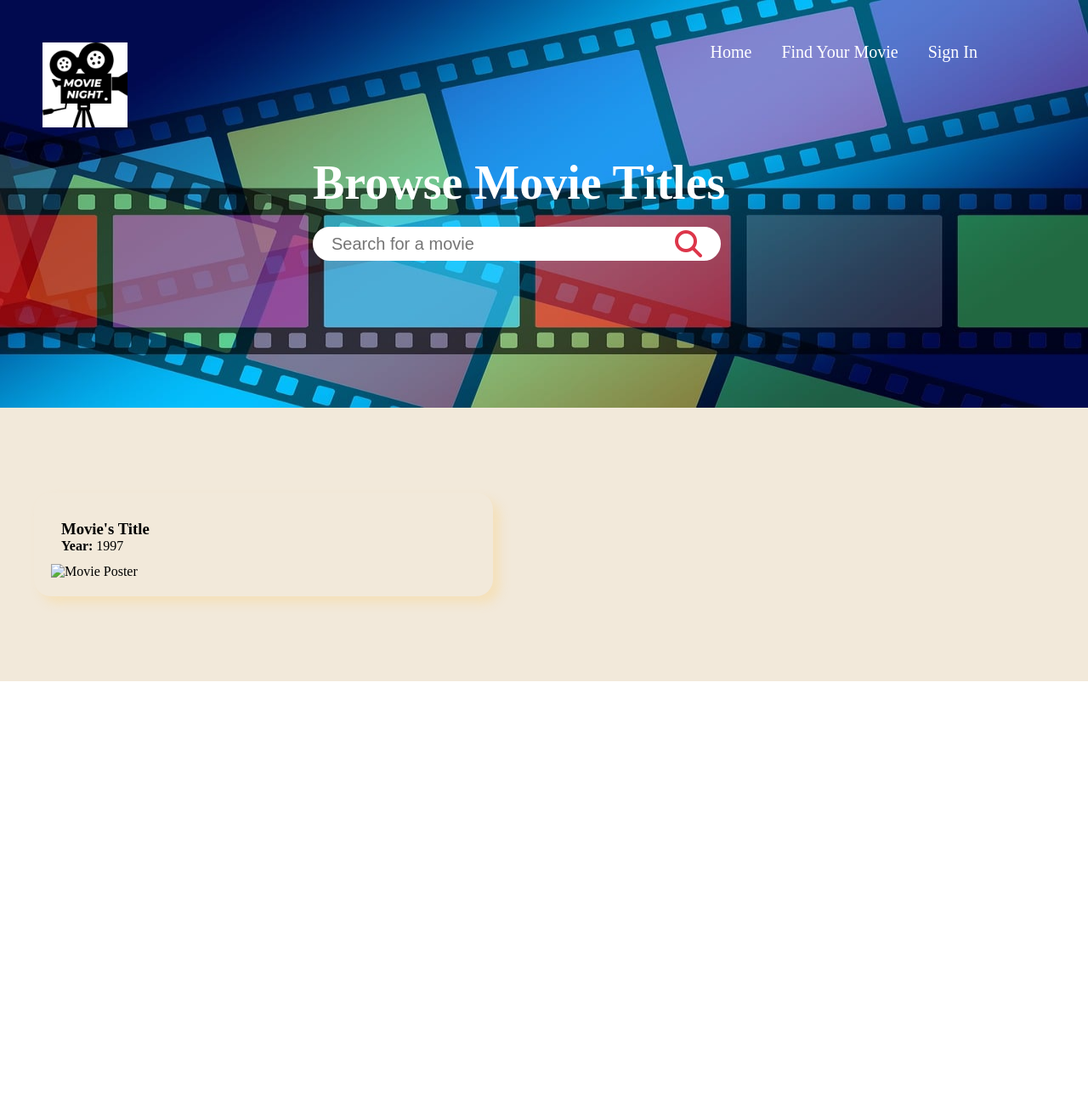
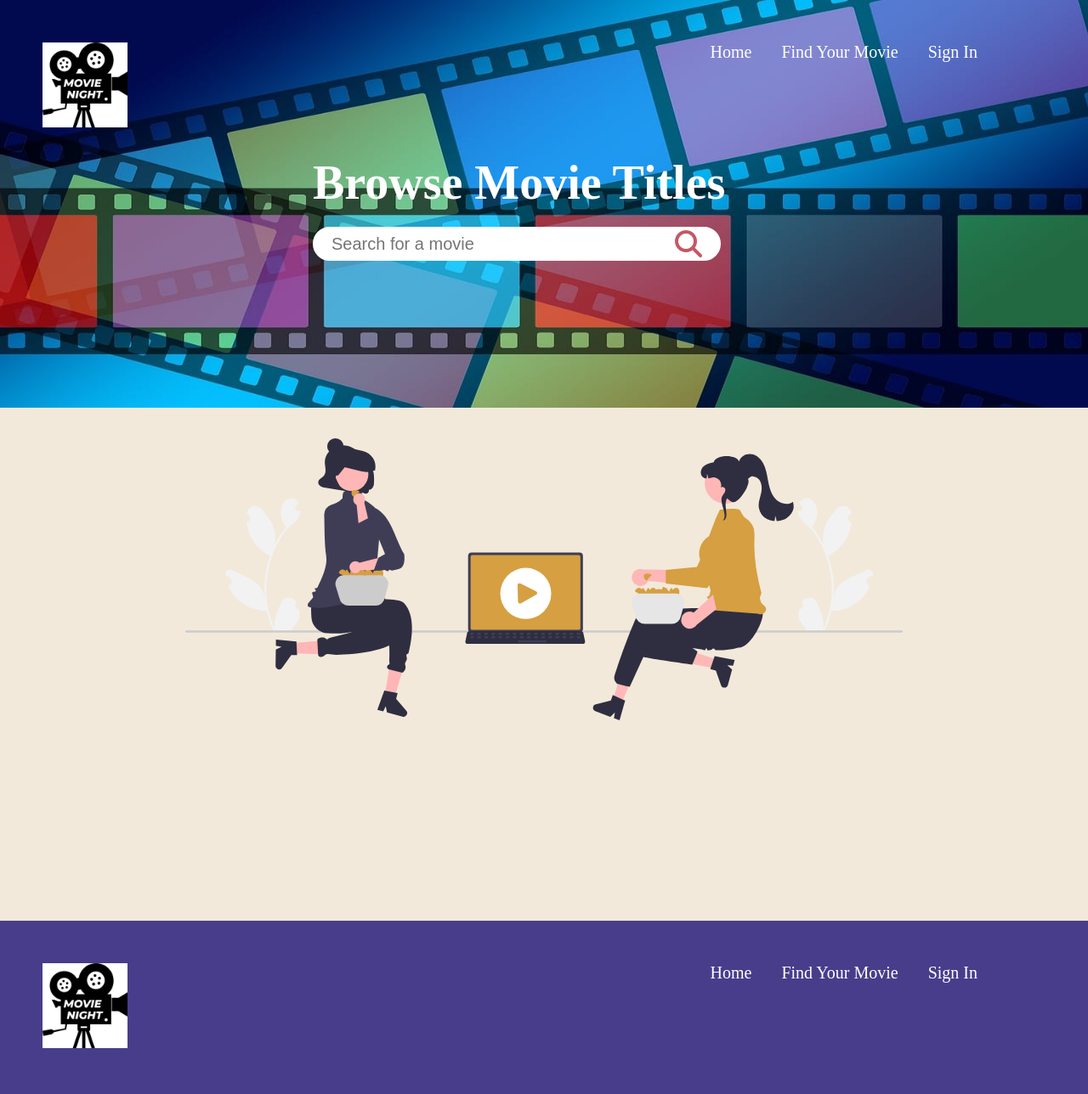
Before and after one commit to Mercedes97-coder/JSfinalOMDb, a plain HTML site: page index.HTML in a window 1280 px wide. Shown: the whole page at 85% size. Before the commit the page ends 802 px from the top, so only its background shows below. Drawn offline with Linux system fonts and the light colour scheme; no server answers.

Commit message:
java for  search updated

```diff
--- a/app.js
+++ b/app.js
@@ -1,18 +1,45 @@
 
+
+document.addEventListener('DOMContentLoaded', () => {
 const movieListEl = document.querySelector(".movie-list");
+const searchInput = document.querySelector('input[type="searchInput"]');
+const placeholder = document.querySelector('.place-holder__img--wrapper');
 
-async function main() {
-  const movies = await fetch("https://omdbapi.com/?s=fast&apikey=d9398c17");
+console.log("movieListEl:" , movieListEl);
+
+movieListEl.style.display = 'none';
+placeholder.style.display = 'flex';
+
+async function searchMovies() {
+  const searchTerm = searchInput.value;
+  if (!searchTerm) {
+    alert('Please type a movie name.');
+    return;
+  }
+  const movies = await fetch(`https://omdbapi.com/?s=${searchTerm}&apikey=d9398c17`);
   const moviesData = await movies.json();
   console.log(moviesData);
-  movieListEl.innerHTML = moviesData.Search.map((movies) =>
-    moviesHTML(movies)
-  ).join("");
-}
-main();
+
+  if (moviesData.Response === "True") {
+    placeholder.style.display = 'none';
+    movieListEl.style.display = 'flex';
+    movieListEl.innerHTML = moviesData.Search.map((movies) => moviesHTML(movies))
+  .join('');
+  } else {
+    alert('No movies found!')
+  }
+};
+
+window.searchMovies = searchMovies;
+searchInput.addEventListener('keypress', function(event) {
+  if (event.key === 'Enter') {
+    event.preventDefault();
+    searchMovies();
+  }
+});
 
 function moviesHTML(movies) {
-  return ` <div class="movie-card">
+  return ` <div class="movie-card" >
               <div class="movie-card__container">
                 <h3>${movies.Title}</h3>
                 <p><b>Year:</b> ${movies.Year}</p>
@@ -24,3 +51,5 @@ function moviesHTML(movies) {
               </div>
             </div>`;
 }
+
+});
--- a/index.HTML
+++ b/index.HTML
@@ -5,11 +5,11 @@
     <meta name="viewport" content="width=device-width, initial-scale=1.0" />
     <title>Document</title>
     <link rel="stylesheet" href="./style.css" />
+    <script
+    src="https://kit.fontawesome.com/b49dafaee0.js"
+    crossorigin="anonymous"></script>
+
     <script src="app.js"></script>
-    <script
-      src="https://kit.fontawesome.com/b49dafaee0.js"
-      crossorigin="anonymous"
-    ></script>
   </head>
   <body>
     <nav>
@@ -24,7 +24,7 @@
           <ul class="nav__bar--links">
             <li class="nav__bar--link">Home</li>
             <li class="nav__bar--link">Find Your Movie</li>
-            <li class="nav__bar--link btn">Sign In</li>
+            <li class="nav__bar--link btn">Sign In </li>
           </ul>
         </div>
         <div class="search__bar--wrapper">
@@ -33,9 +33,11 @@
             </h1>
           <div class="search__bar">
             <form action="/search" method="get">
-              <input type="searchInput" placeholder="Search for a movie" />
-              <i class="fa-solid fa-magnifying-glass"
-                style="color: #dd364a"
+              <input type="searchInput" placeholder="Search for a movie"
+              onkeypress="if(event.key === 'Enter') searchMovies()" />
+              <i class="fa-solid fa-magnifying-glass search__btn"
+                style="color: #c65764"
+                onclick="searchMovies()"
               ></i>
               <div id="searchResults"></div>
             </form>
@@ -44,26 +46,33 @@
       </div>
     </nav>
     <section id="movies">
+      <div class="place-holder__img--wrapper">
+        <img src="./undraw_movie-night_pkvp beige.svg" class="place-holder__img" alt="">
+      </div>
     <div class="movies__container">
         <div class="movies__row">
             <div class="movie-list">
-                <div class="movie">
-                    <div class="movie-card">
-                      <div class="movie-card__container">
-                        <h3>Movie's Title</h3>
-                        <p><b>Year:</b> 1997</p>
-                      </div>
-                      <div class="movie-card__img--wrapper">
-                        <div class="movie-card__img">
-                            <img src="Poster" class="poster__img" alt="Movie Poster">
-                        </div>
-                      </div>
-                    </div>
-                </div>
+
             </div>
         </div>
     </div>
     </section>
-    <footer></footer>
+    <footer>
+      <div class="img__wrapper--banner">
+        <img src="./video-1668906_1280.jpg" class="imgage__banner" alt="" />
+      </div>
+      <div class="nav__container">
+        <div class="nav__bar">
+          <div class="nav__bar--logo">
+            <img src="./OMDb..jpg" class="nav__bar--logo-img" alt="" />
+          </div>
+          <ul class="nav__bar--links footer__links">
+            <li class="nav__bar--link">Home</li>
+            <li class="nav__bar--link">Find Your Movie</li>
+            <li class="nav__bar--link btn">Sign In </li>
+          </ul>
+        </div>
+
+    </footer>
   </body>
 </html>
--- a/style.css
+++ b/style.css
@@ -11,7 +11,19 @@ body {
 li {
     font-size: 20px;
     list-style: none;
+    transition: all 300ms ease;
 }
+
+li:hover {
+    text-decoration: underline;
+    cursor: pointer;
+    color: rgb(202, 202, 246);
+    transform: translateY(2px);
+}
+
+
+/*NAV Section*/
+
 nav {
     position: relative;
     min-height: 60vh;
@@ -107,7 +119,18 @@ nav {
 .search__bar i {
     position: absolute;
     right: 20px;
-    pointer-events: none;
+
+}
+
+.search__btn {
+    transition: all 300ms ease;
+}
+
+
+.search__btn:active {
+    cursor: pointer;
+    color: rgb(202, 202, 246);
+    transform: translateY(2px);
 }
 
 /*
@@ -116,6 +139,12 @@ MOVIE SECTION
 
 #movies {
     background-color: rgb(242, 233, 218);
+}
+
+.place-holder__img--wrapper {
+    display: flex;
+    justify-content: center;
+    padding: 36px 0;
 }
 
 .movies__container {
@@ -129,6 +158,13 @@ MOVIE SECTION
   max-width: 1200px;
   }
 
+  .movie-list {
+    display: flex;
+    flex-wrap: wrap;
+    gap: 36px;
+  }
+
+
   .movie-card {
     display: flex;
     flex-direction: column;
@@ -137,8 +173,35 @@ MOVIE SECTION
     border-radius: 20px;
     max-width: 45%;
     padding: 20px;
+    margin: 12px;
   }
 
   .movie-card__container {
     padding: 12px;
+    width: 200px;
   }
+
+  .poster__img {
+  width: 85%; /* Adjust to your desired size */
+  height: auto; /* Keeps aspect ratio */
+}
+
+/* HTML removed - saved for later if i need it
+<div class="movie-card__container">
+                        <h3>Movie's Title</h3>
+                        <p><b>Year:</b> 1997</p>
+                      </div>
+                      <div class="movie-card__img--wrapper">
+                        <div class="movie-card__img">
+                            <img src="Poster" class="poster__img" alt="Movie Poster">
+                        </div>
+                      </div>
+                    </div>
+
+                    */
+
+/*FOOOTER*/
+
+footer {
+    background-color: darkslateblue;
+}
```
Also changed, not shown: undraw_movie-night_pkvp beige.svg (added), undraw_movie-night_pkvp blue.svg (added), undraw_movie-night_pkvp.svg (added).
